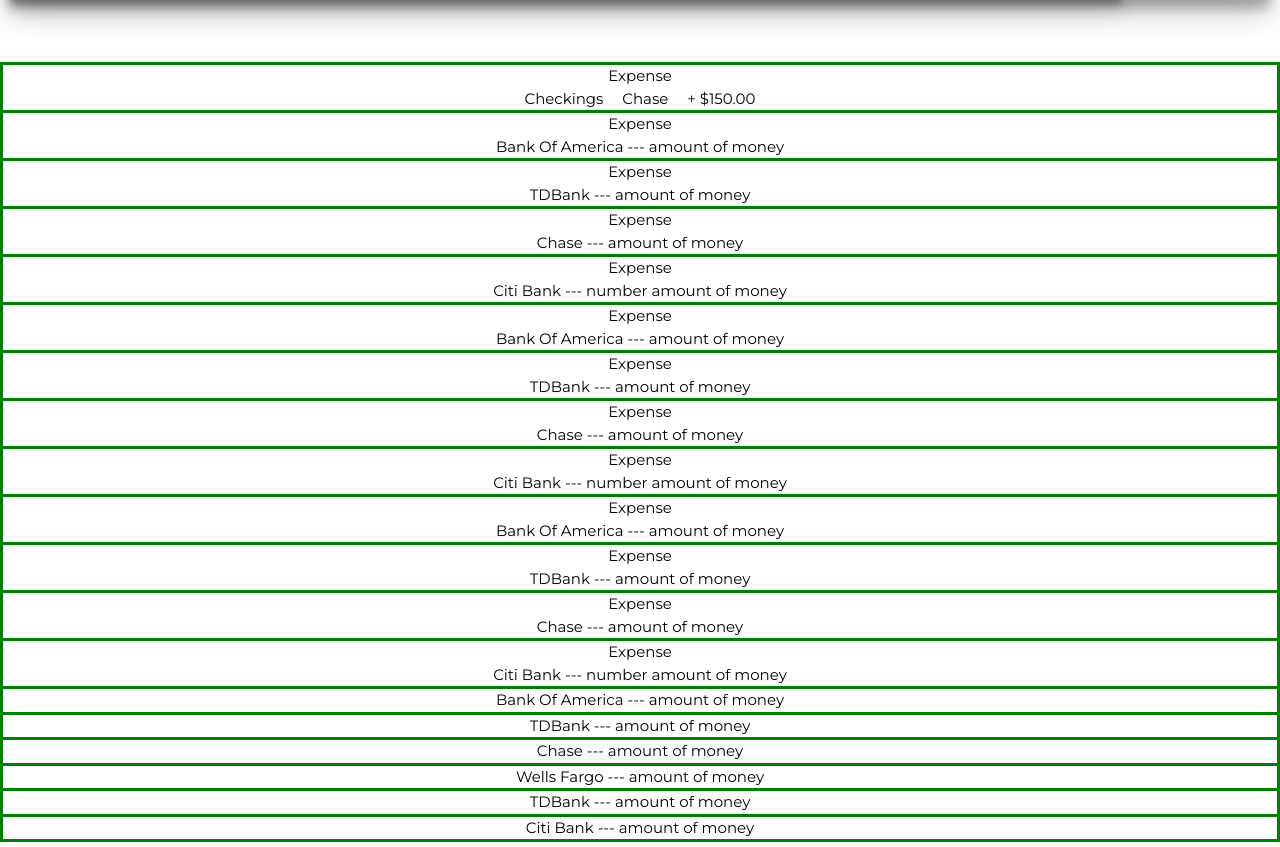
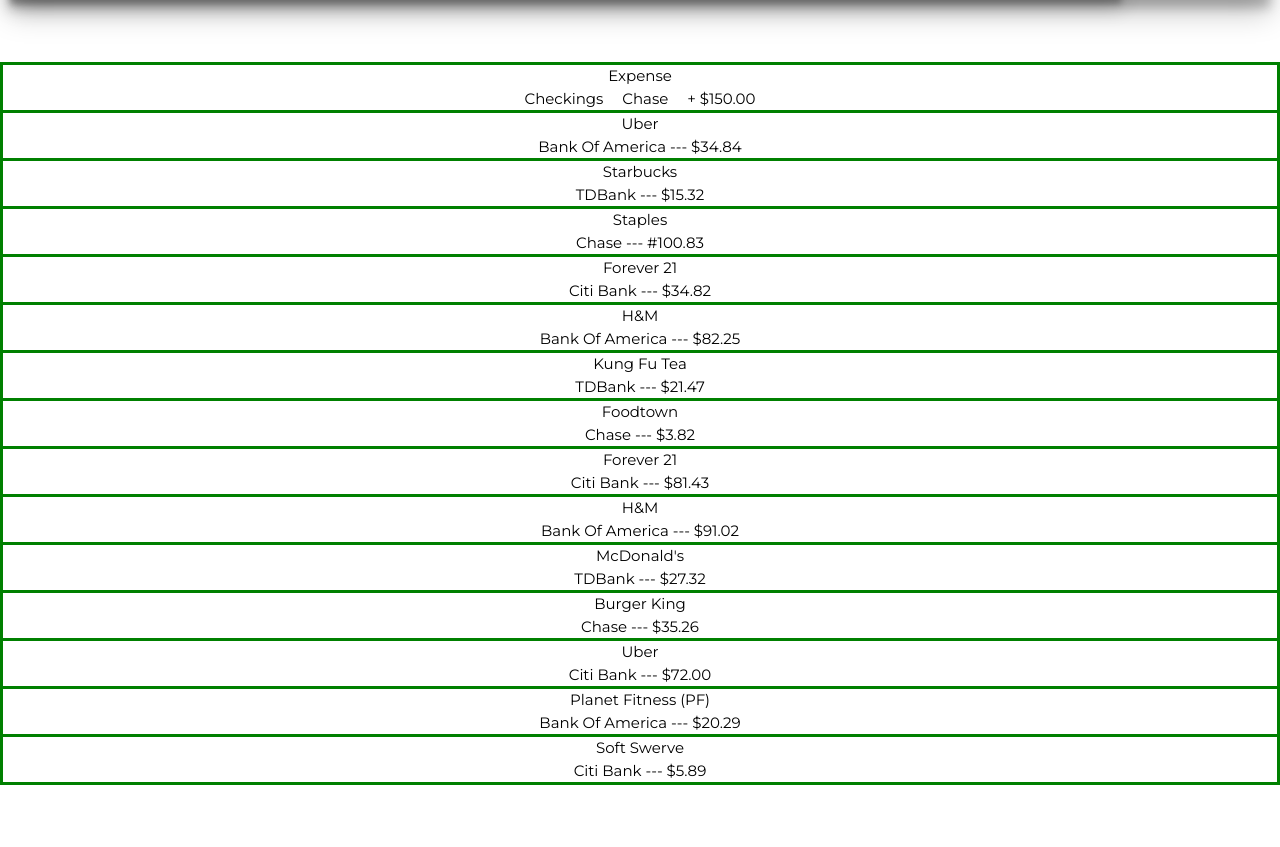
Before and after one commit to jrodriguezASC4/DemoDayProject, a plain HTML site: page transaction.html in a window 1280 px wide. Shown: the part 418-1265 px from the top of the page. After the commit the page ends 1208 px from the top, so only its background shows below. Drawn offline with nearby package versions, Linux system fonts and the light colour scheme; a web font is replaced by a local one.

Commit message:
more changes before lunchtime

```diff
--- a/transaction.html
+++ b/transaction.html
@@ -56,7 +56,7 @@
         <div id="showBox">
                 <h2> Monthly report </h2>
                 <h2> ------ Aug ------ </h2>
-                <h1> $732.93 </h1>
+                <h1 class="total"> $732.93 </h1>
                 <p> Avaliable: $770.03  <button class="w3-button w3-xlarge w3-circle w3-teal">+</button> Pending: $55.25 </p>
             <div class="colorLabel" id="label">
                 <span class="label label-default">Checkings</span>
@@ -75,87 +75,73 @@
             </div>
 
             <div class="check">
-            <p id="BankOfAmerica"> Expense <br/>
-                Bank Of America ---   amount of money </p>
+            <p id="BankOfAmerica"> Uber <br/>
+                Bank Of America --- $34.84 </p>
             </div>
 
             <div class="check">
-            <p id="TDBank"> Expense <br/>
-                TDBank --- amount of money </p>
+            <p id="TDBank"> Starbucks <br/>
+                TDBank --- $15.32 </p>
             </div>
 
             <div class="check">
-            <p id="Chase"> Expense <br/>
-                Chase --- amount of money </p>
+            <p id="Chase"> Staples <br/>
+                Chase --- #100.83 </p>
             </div>
 
             <div class="check">
-            <p id="citi"> Expense <br/>
-                Citi Bank --- number  amount of money </p>
+            <p id="citi"> Forever 21 <br/>
+                Citi Bank --- $34.82 </p>
             </div>
 
             <div class="check">
-            <p id="BankOfAmerica"> Expense <br/>
-                Bank Of America ---   amount of money </p>
+            <p id="BankOfAmerica"> H&M <br/>
+                Bank Of America --- $82.25 </p>
             </div>
 
             <div class="check">
-            <p id="TDBank"> Expense <br/>
-                TDBank --- amount of money  </p>
+            <p id="TDBank"> Kung Fu Tea <br/>
+                TDBank --- $21.47 </p>
             </div>
 
             <div class="check">
-            <p id="Chase"> Expense <br/>
-                Chase --- amount of money </p>
+            <p id="Chase"> Foodtown <br/>
+                Chase --- $3.82 </p>
             </div>
 
             <div class="check">
-            <p id="citi"> Expense <br/>
-                Citi Bank --- number  amount of money </p>
+            <p id="citi"> Forever 21 <br/>
+                Citi Bank --- $81.43 </p>
             </div>
 
             <div class="check">
-            <p id="BankOfAmerica"> Expense <br/>
-                Bank Of America ---   amount of money </p>
+            <p id="BankOfAmerica"> H&M <br/>
+                Bank Of America --- $91.02 </p>
             </div>
 
             <div class="check">
-            <p id="TDBank"> Expense <br/>
-                TDBank --- amount of money </p>
+            <p id="TDBank"> McDonald's <br/>
+                TDBank --- $27.32 </p>
             </div>
 
             <div class="check">
-            <p id="Chase"> Expense <br/>
-                Chase --- amount of money </p>
+            <p id="Chase"> Burger King <br/>
+                Chase --- $35.26 </p>
             </div>
 
             <div class="check">
-            <p id="citi"> Expense <br/>
-                Citi Bank --- number  amount of money </p>
+            <p id="citi"> Uber <br/>
+                Citi Bank --- $72.00 </p>
             </div>
 
             <div class="check">
-                Bank Of America ---   amount of money </p>
-            </div>
-
-            <div class="check">
-                TDBank --- amount of money </p>
-            </div>
-
-            <div class="check">
-                Chase --- amount of money </p>
-            </div>
-            <div class="check">
-                Wells Fargo --- amount of money </p>
-            </div>
-
-            <div class="check">
-                TDBank --- amount of money </p>
+            <p id="BankOfAmerica"> Planet Fitness (PF) <br/>
+                Bank Of America --- $20.29 </p>
             </div>
 
             <div class="check" id="last">
-            <p id="citi">
-                Citi Bank --- amount of money </p>
+            <p id="citi"> Soft Swerve <br/>
+                Citi Bank --- $5.89 </p>
             </div>
 
         </div>
--- a/transaction/style.css
+++ b/transaction/style.css
@@ -6,6 +6,9 @@
     background-repeat: no-repeat;
     background-size: 100% 25%;
     text-align: center;
+}
+.total{
+  color:blue;
 }
 h1{
     color: white;
```
Also changed, not shown: calendar/js/index.js (+16 -16 lines).
